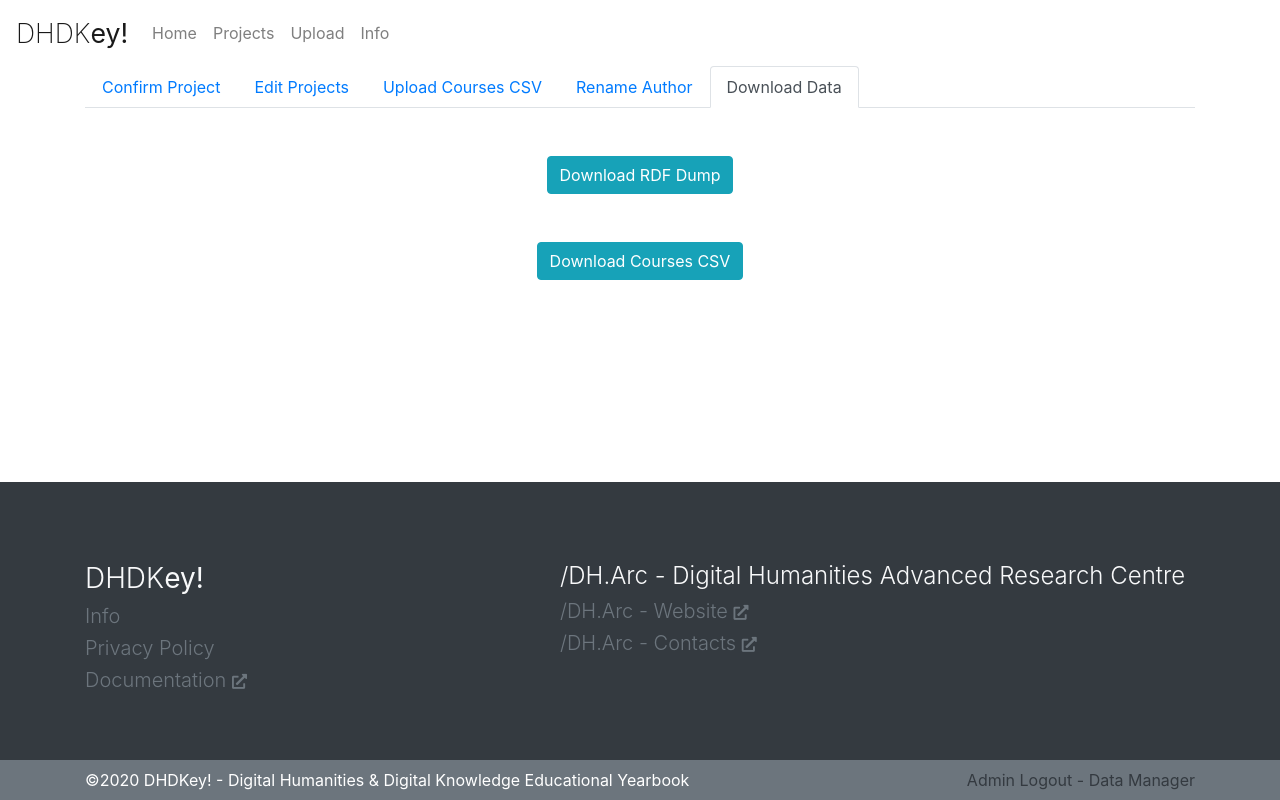
After one commit to dharc-org/dhdkey, a Flask app: page /manager/download in a window 1280 px wide. The commit adds this page. Run offline with Flask 2, Linux system fonts and the light colour scheme; a user stored in the database is signed in; parts of the project's set-up code (start-up, migrations or seed data) failed here and were passed over; some libraries are stand-ins or nearby versions.

Commit message:
AddedDownloadAction

```diff
--- a/app/routes.py
+++ b/app/routes.py
@@ -19,7 +19,7 @@
 #this files contains different URL actions implemented
 from app import app, scheduler
 from app.support import data_support, mail_support, admin_support, SPARQL_support, rdf_support, routine_support
-from flask import render_template, request, redirect, url_for, flash
+from flask import render_template, request, redirect, url_for, flash, Response
 from datetime import datetime
 from flask_login import current_user, login_user, logout_user, login_required
 
@@ -140,7 +140,7 @@ def AdminConfirmProject():
     if request.method == 'POST':
         if request.form["action"] == "CONFIRM":
             SPARQL_support.change_status("ONLINE", id)
-            #TODO UPDATE NAMES
+            SPARQL_support.change_all_author(id)
         elif request.form["action"] == "REJECT":
             SPARQL_support.delete_graph(id)
     return redirect(url_for('AdminConfirm'))
@@ -173,8 +173,6 @@ def AdminCourses():
         data_support.update_courses(file, app.config["CSV_PATH"])
     return render_template('admin/AdminCourse.html', active="courses", title='Manager')
 
-
-
 @app.route('/manager/edit_author', methods=['GET', 'POST'])
 @login_required
 def AdminAuthorEdit():
@@ -186,6 +184,35 @@ def AdminAuthorEdit():
         SPARQL_support.RenameAuthor(name, surname, id)
     return render_template('admin/AdminAuthorEdit.html', active="editauthor", title='Manager')
 
+@app.route('/manager/download', methods=['GET', 'POST'])
+@login_required
+def AdminDownload():
+    return render_template('admin/AdminDownload.html', active="download", title='Manager')
+
+
+@app.route('/manager/download/dump', methods=['GET', 'POST'])
+@login_required
+def DumpDownload():
+    SPARQL_support.dump()
+    with open("dump/dump.nq") as fp:
+            nt = fp.read()
+            return Response(
+                nt,
+                mimetype="text",
+                headers={"Content-disposition":
+                             "attachment; filename=DHDKey_Dump.nq"})
+
+@app.route('/manager/download/csv', methods=['GET', 'POST'])
+@login_required
+def CSVDownload():
+    with open("courses/courses.csv") as fp:
+            csv = fp.read()
+            return Response(
+                csv,
+                mimetype="text/csv",
+                headers={"Content-disposition":
+                             "attachment; filename=courses.csv"})
+
 @app.errorhandler(401)
 def custom_401(error):
     flash('login')
--- /dev/null
+++ b/app/templates/admin/AdminDownload.html
@@ -0,0 +1,11 @@
+{% extends "manager.html" %}
+
+{% block download %}
+<div class="text-center">
+<a class="btn btn-info mt-5" role="button" href="{{ url_for('DumpDownload')}}">Download RDF Dump</a>
+<br>
+<a class="btn btn-info mt-5" role="button" href="{{ url_for('CSVDownload')}}">Download Courses CSV</a>
+</div>
+
+
+{% endblock %}
--- a/app/templates/base.html
+++ b/app/templates/base.html
@@ -60,7 +60,7 @@
                     <h3 style="font-weight:300 !important">DHDK<b>ey!</b></h3>
                     <h5 style="font-weight:300 !important"><a href="{{ url_for('info') }}" class="text-secondary">Info</a></h5>
                     <h5 style="font-weight:300 !important"><a href="{{ url_for('privacy') }}" class="text-secondary">Privacy Policy</a></h5>
-                    <h5 style="font-weight:300 !important"><a href="https://github.com/" class="text-secondary" target="_blank">Documentation <i class="fas fa-external-link-alt fa-xs"></i></a></h5>
+                    <h5 style="font-weight:300 !important"><a href="https://github.com/dharc-org/dhdkey/blob/master/README.md" class="text-secondary" target="_blank">Documentation <i class="fas fa-external-link-alt fa-xs"></i></a></h5>
                 </div>
                 <div class="col-md-7">
                     <h4 style="font-weight:300 !important">/DH.Arc - Digital Humanities Advanced Research Centre</h4>
--- a/app/templates/documents/info.html
+++ b/app/templates/documents/info.html
@@ -41,8 +41,8 @@
     <div class="mb-4">
             <p><span class="text-secondary">Github Repository</span>
             <br>
-                <a rel="license" target="_blank" href="https://github.com/"><i class="fab fa-sm fa-github"></i>
-               https://github.com/</a>
+                <a rel="license" target="_blank" href="https://github.com/dharc-org/dhdkey"><i class="fab fa-sm fa-github"></i>
+                        https://github.com/dharc-org/dhdkey</a>
                 </p>
     </div>
     <div class="mb-4">
--- a/app/templates/manager.html
+++ b/app/templates/manager.html
@@ -15,6 +15,9 @@
             <li class="nav-item">
                 <a class="nav-link {% if active == 'editauthor' %}active{% endif %}" href="{{ url_for('AdminAuthorEdit') }}">Rename Author</a>
               </li>
+              <li class="nav-item">
+                <a class="nav-link {% if active == 'download' %}active{% endif %}" href="{{ url_for('AdminDownload') }}">Download Data</a>
+              </li>
           </ul>
           {% if active == 'courses' %}
           {% block course %}
@@ -28,6 +31,9 @@
         {% elif active == 'editauthor' %}
             {% block editauthor %}
             {% endblock %}
+        {% elif active == 'download' %}
+            {% block download %}
+            {% endblock %}
         {% endif %}
     </div>
     {% endblock %}
```
Also changed, not shown: README.md.
